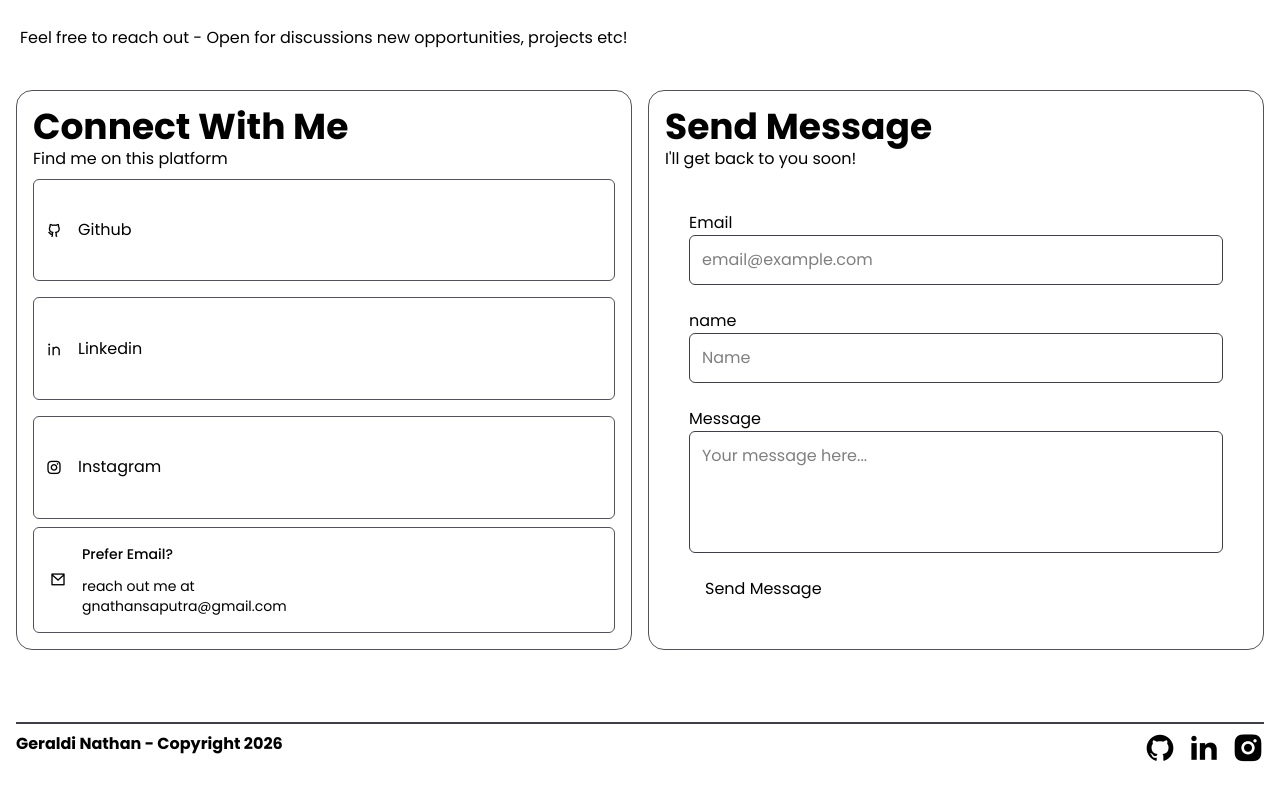
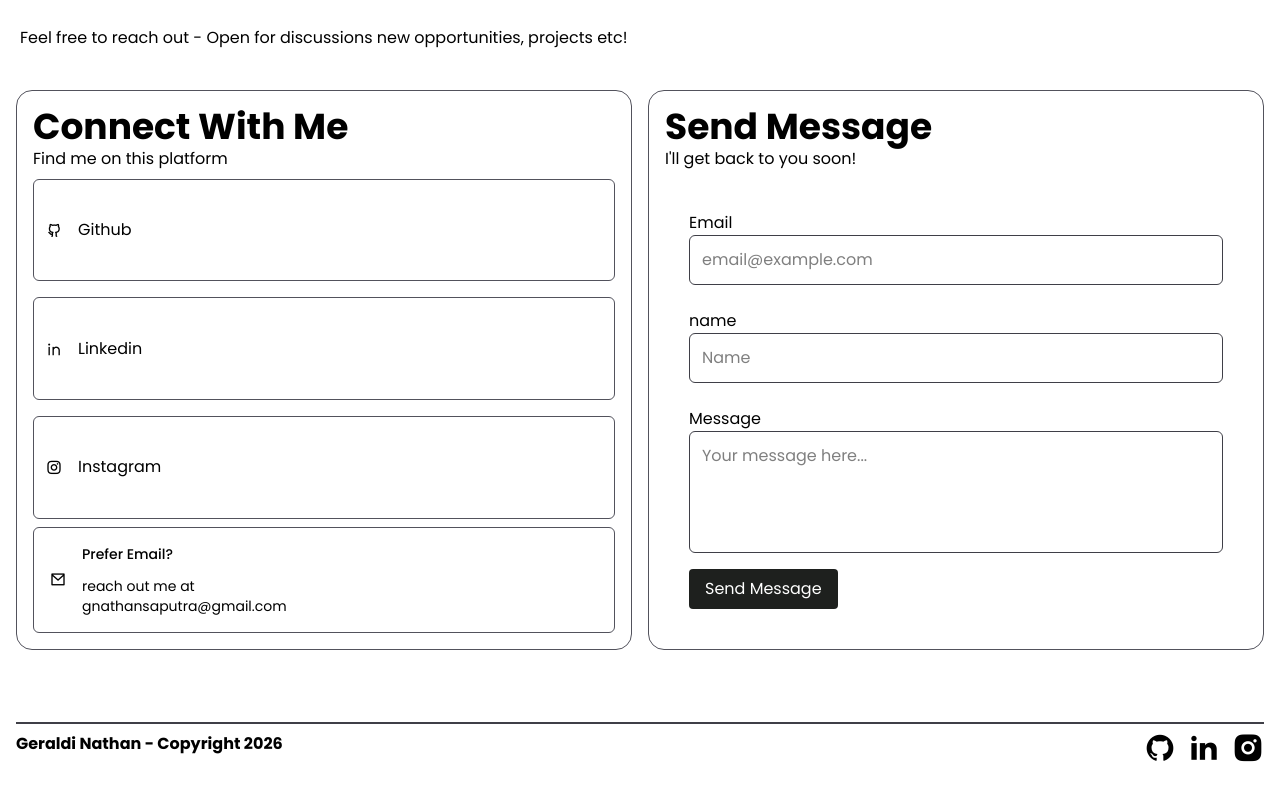
Before and after one commit to GeraldiNathan/PortofolioV1, a React (Vite) app: page / in a window 1280 px wide. Shown: the part 2948-3748 px from the top of the page. Built offline with nearby package versions, Linux system fonts and the light colour scheme.

Commit message:
Style(Contact): add new color for button send message for light and dark mode

```diff
--- a/src/App.jsx
+++ b/src/App.jsx
@@ -259,7 +259,7 @@ function App() {
                 <div className="mt-4">
                   <button
                     type="submit"
-                    className="bg-white hover:bg-gray-200 text-black py-2 px-4 rounded"
+                    className="bg-dark text-white hover:bg-zinc-700 dark:text-black dark:bg-white dark:hover:bg-gray-200  py-2 px-4 rounded"
                   >
                     Send Message
                   </button>
```
